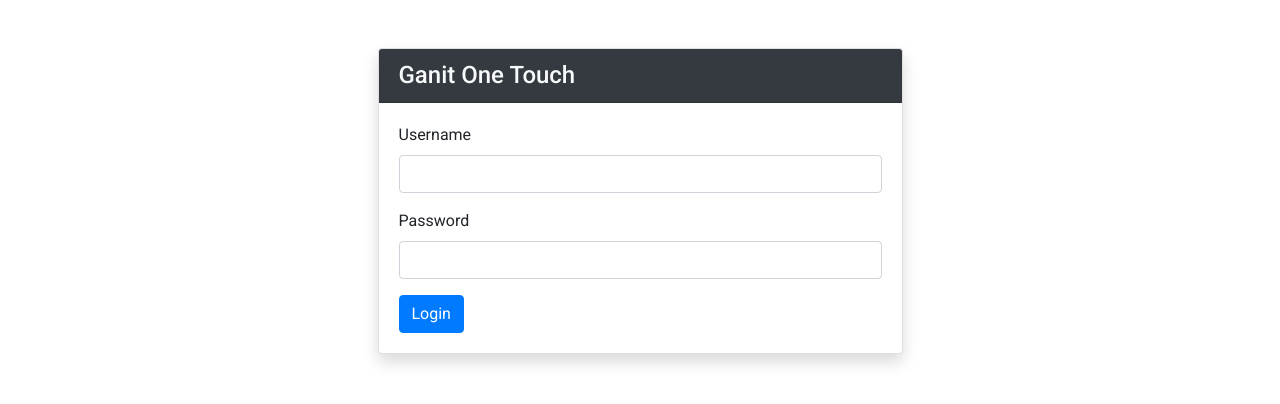
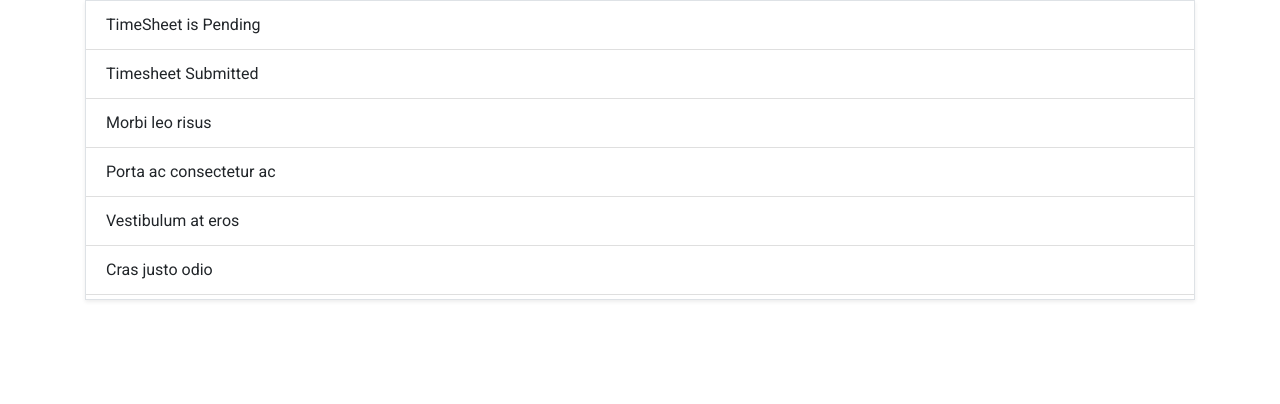
Before and after one commit to rodhead/employeeOneTouch, an Angular app: page /notification in a window 1280 px wide. Before the commit this address led to /login. Shown: the top 404 px of the page. Built offline with nearby package versions, Linux system fonts and the light colour scheme.

Commit message:
added notification page

```diff
--- /dev/null
+++ b/src/app/_routePageComponent/notification/notification.component.css
@@ -0,0 +1,23 @@
+.notification{
+    height: 300px; overflow-y: scroll;
+}
+
+/* width */
+::-webkit-scrollbar {
+    width: 10px;
+  }
+
+  /* Track */
+  ::-webkit-scrollbar-track {
+    background: #f1f1f1;
+  }
+
+  /* Handle */
+  ::-webkit-scrollbar-thumb {
+    background: #888;
+  }
+
+  /* Handle on hover */
+  ::-webkit-scrollbar-thumb:hover {
+    background: #555;
+  }
--- /dev/null
+++ b/src/app/_routePageComponent/notification/notification.component.html
@@ -0,0 +1,33 @@
+<ul class="list-group list-group-flush overflow-auto notification border shadow-sm" >
+    <li class="list-group-item">TimeSheet is Pending</li>
+    <li class="list-group-item">Timesheet Submitted</li>
+    <li class="list-group-item">Morbi leo risus</li>
+    <li class="list-group-item">Porta ac consectetur ac</li>
+    <li class="list-group-item">Vestibulum at eros</li>
+    <li class="list-group-item">Cras justo odio</li>
+    <li class="list-group-item">Dapibus ac facilisis in</li>
+    <li class="list-group-item">Morbi leo risus</li>
+    <li class="list-group-item">Porta ac consectetur ac</li>
+    <li class="list-group-item">Vestibulum at eros</li>
+    <li class="list-group-item">Cras justo odio</li>
+    <li class="list-group-item">Dapibus ac facilisis in</li>
+    <li class="list-group-item">Morbi leo risus</li>
+    <li class="list-group-item">Porta ac consectetur ac</li>
+    <li class="list-group-item">Vestibulum at eros</li>
+    <li class="list-group-item">Cras justo odio</li>
+    <li class="list-group-item">Dapibus ac facilisis in</li>
+    <li class="list-group-item">Morbi leo risus</li>
+    <li class="list-group-item">Porta ac consectetur ac</li>
+    <li class="list-group-item">Vestibulum at eros</li>
+    <li class="list-group-item">Cras justo odio</li>
+    <li class="list-group-item">Dapibus ac facilisis in</li>
+    <li class="list-group-item">Morbi leo risus</li>
+    <li class="list-group-item">Porta ac consectetur ac</li>
+    <li class="list-group-item">Vestibulum at eros</li>
+    <li class="list-group-item">Cras justo odio</li>
+    <li class="list-group-item">Dapibus ac facilisis in</li>
+    <li class="list-group-item">Morbi leo risus</li>
+    <li class="list-group-item">Porta ac consectetur ac</li>
+    <li class="list-group-item">Vestibulum at eros</li>
+
+  </ul>
--- /dev/null
+++ b/src/app/_routePageComponent/notification/notification.component.ts
@@ -0,0 +1,15 @@
+import { Component, OnInit } from '@angular/core';
+
+@Component({
+  selector: 'app-notification',
+  templateUrl: './notification.component.html',
+  styleUrls: ['./notification.component.css']
+})
+export class NotificationComponent implements OnInit {
+
+  constructor() { }
+
+  ngOnInit() {
+  }
+
+}
--- a/src/app/_routePageComponent/time-expenses/time-expenses.component.html
+++ b/src/app/_routePageComponent/time-expenses/time-expenses.component.html
@@ -1,3 +1,4 @@
+<div *ngIf="timeFlag">
 <div class="alert alert-warning alert-dismissible fade show" role="alert">
     <strong>Alert! </strong> Time Sheet submition ends in 09:00 hrs.
     <button type="button" class="close" data-dismiss="alert" aria-label="Close">
@@ -42,10 +43,10 @@
                             <!-- appearance="outline" -->
                         <mat-form-field >
                             <mat-label>Time Category</mat-label>
-                            <mat-select>
-                                <mat-option *ngFor="let timeCat of timeCategory" [value]="timeCategory"
+                            <mat-select [formControl]="row.get('timeCategory')" (selectionChange)="changeTimeCategory($event.value)">
+                                <mat-option *ngFor="let timeCat of timeCategory" [value]="timeCat.value"
                                 >
-                                    {{timeCat}}
+                                    {{timeCat.value}}
                                 </mat-option>
                             </mat-select>
                         </mat-form-field>
@@ -139,3 +140,5 @@
         <button mat-raised-button color="primary" (click)="submitEspenses()">submit</button>
     </mat-card-actions>
 </mat-card>
+<button mat-raised-button color="primary" (click)="notificationRoute()">Go</button>
+</div>
--- a/src/app/_routePageComponent/time-expenses/time-expenses.component.ts
+++ b/src/app/_routePageComponent/time-expenses/time-expenses.component.ts
@@ -1,5 +1,6 @@
 import { Component, OnInit } from '@angular/core';
 import { FormGroup, FormBuilder, Validators, FormControl, FormArray, NgForm } from '@angular/forms'
+import { Router } from '@angular/router';
 
 @Component({
   selector: 'app-time-expenses',
@@ -12,9 +13,14 @@ export class TimeExpensesComponent  {
   rows: FormArray;
   itemForm: FormGroup;
   fileName:String="upload File";
-  timeCategory:string[]=['GDJ-03-AL-0093','Leave', 'Travel','Client Site'];
+  timeCategory=[{value:'GDJ-03-AL-0093'},
+ { value:'Leave'},
+  {value:'Travel'},
+  {value:'Client Site'}];
+  timeFlag=true;
   constructor(
-    private fb: FormBuilder
+    private fb: FormBuilder,
+    private router:Router
   ) {
     this.addForm = this.fb.group({
     });
@@ -28,6 +34,9 @@ export class TimeExpensesComponent  {
     this.rows.push(this.createItemFormGroup());
   }
 
+  changeTimeCategory(timeCat){
+    console.log(timeCat);
+  }
   onAddRow() {
     this.rows.push(this.createItemFormGroup());
   }
@@ -49,7 +58,8 @@ export class TimeExpensesComponent  {
   }
 
   saveTimeSheet(){
-    alert("save");
+    console.log(this.addForm);
+    console.log(this.timeCategory);
   }
   submitTimeSheet(){
     alert("submit");
@@ -58,4 +68,10 @@ export class TimeExpensesComponent  {
   submitEspenses(){
     alert("submit expenses!");
   }
+  notificationRoute(){
+    this.timeFlag=false;
+    this.router.navigateByUrl("/notification")
+  }
+
+
 }
--- a/src/app/app-routing.module.ts
+++ b/src/app/app-routing.module.ts
@@ -3,6 +3,7 @@ import { HomeComponent } from './home/home.component';
 import { AuthGuard } from './_helpers/AuthGuard';
 import { LoginComponent } from './login/login.component';
 import { TimeExpensesComponent } from './_routePageComponent/time-expenses/time-expenses.component';
+import { NotificationComponent } from './_routePageComponent/notification/notification.component';
 
 
 
@@ -10,7 +11,7 @@ const routes: Routes = [
     { path: '', component: HomeComponent, canActivate: [AuthGuard] },
     { path: 'login', component: LoginComponent },
     { path: 'leaveexpenses', component: TimeExpensesComponent},
-
+    { path: 'notification',component: NotificationComponent},
     // otherwise redirect to home
     { path: '**', redirectTo: '' }
 ];
--- a/src/app/app.component.html
+++ b/src/app/app.component.html
@@ -25,7 +25,7 @@
   </form>
 </nav>
 <nav class="navbar navbar-light bg-light" *ngIf="currentUser">
-  <a class="navbar-brand" href="#">Navbar</a>
+  <a class="navbar-brand" href="#"></a>
   <ul class="nav justify-content-end">
       <li class="nav-item border-right">
           <button mat-button [matMenuTriggerFor]="menu">Policy <i class="material-icons">
@@ -41,7 +41,7 @@
               arrow_drop_down
           </i></button>
           <mat-menu #track="matMenu">
-            <button mat-menu-item [matMenuTriggerFor]="timeExp">Time & Expense</button>
+            <button mat-menu-item [matMenuTriggerFor]="timeExp" (click)="timeExpensePage()">Time & Expense</button>
             <button mat-menu-item>Leave Request</button>
           </mat-menu>
           <mat-menu #timeExp="matMenu">
@@ -53,7 +53,9 @@
         <a class="nav-link" href="#">Link</a>
       </li>
       <li class="nav-item">
-        <a class="nav-link disabled" href="#" tabindex="-1" aria-disabled="true">Disabled</a>
+        <button mat-button (click)="notificationRoute()" > <i class="material-icons">
+          notifications
+      </i> Notification</button>
       </li>
     </ul>
   <form class="form-inline my-2 my-lg-0 example-form">
--- a/src/app/app.component.ts
+++ b/src/app/app.component.ts
@@ -55,4 +55,10 @@ export class AppComponent implements OnInit{
         this.authenticationService.logout();
         this.router.navigate(['/login']);
     }
+    timeExpensePage(){
+      this.router.navigate(['/leaveexpenses']);
+    }
+    notificationRoute(){
+      this.router.navigate(['/notification']);
+    }
 }
--- a/src/app/app.module.ts
+++ b/src/app/app.module.ts
@@ -17,6 +17,7 @@ import { ErrorInterceptor } from './_helpers/error.interceptor';
 import { BrowserAnimationsModule } from '@angular/platform-browser/animations';
 import {MaterialModule} from './material-module';
 import { TimeExpensesComponent } from './_routePageComponent/time-expenses/time-expenses.component';
+import { NotificationComponent } from './_routePageComponent/notification/notification.component';
 
 @NgModule({
   declarations: [
@@ -24,6 +25,7 @@ import { TimeExpensesComponent } from './_routePageComponent/time-expenses/time-
         HomeComponent,
         LoginComponent,
         TimeExpensesComponent,
+        NotificationComponent,
 
 
   ],
--- a/src/app/home/home.component.ts
+++ b/src/app/home/home.component.ts
@@ -23,7 +23,6 @@ export class HomeComponent {
     }
 
     timeExpensesPage(){
-        alert("click");
         this.homeVal=false;
         this.router.navigateByUrl("/leaveexpenses")
     }
--- a/src/styles.css
+++ b/src/styles.css
@@ -3,3 +3,11 @@
 html, body { height: 100%; }
 body { margin: 0; font-family: Roboto, "Helvetica Neue", sans-serif;
 }
+.bootstrap-select .btn:focus{
+    outline: none !important
+}
+
+:focus {
+    outline: 0 !important;
+    box-shadow: 0 0 0 0 rgba(0, 0, 0, 0) !important;
+  }
```
Also changed, not shown: 1 other file (tests, documents, lock files or other folders).
